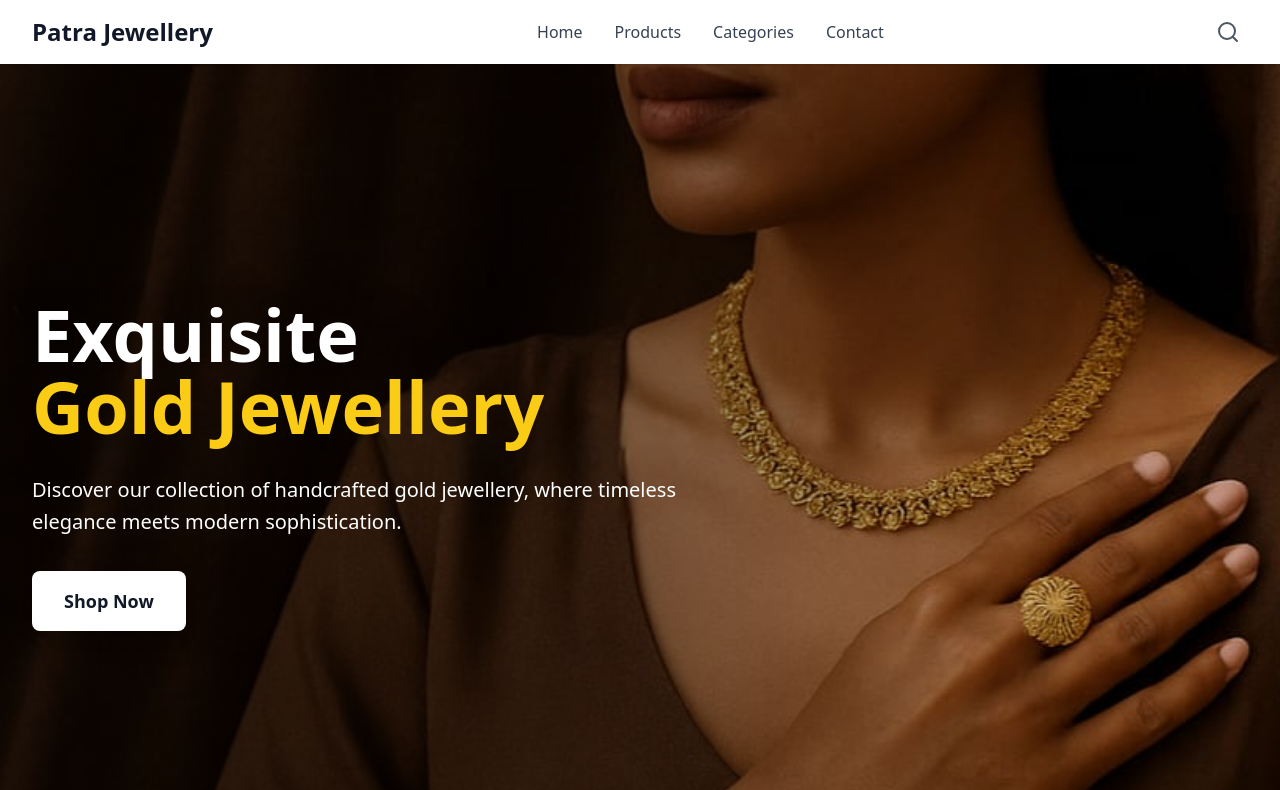
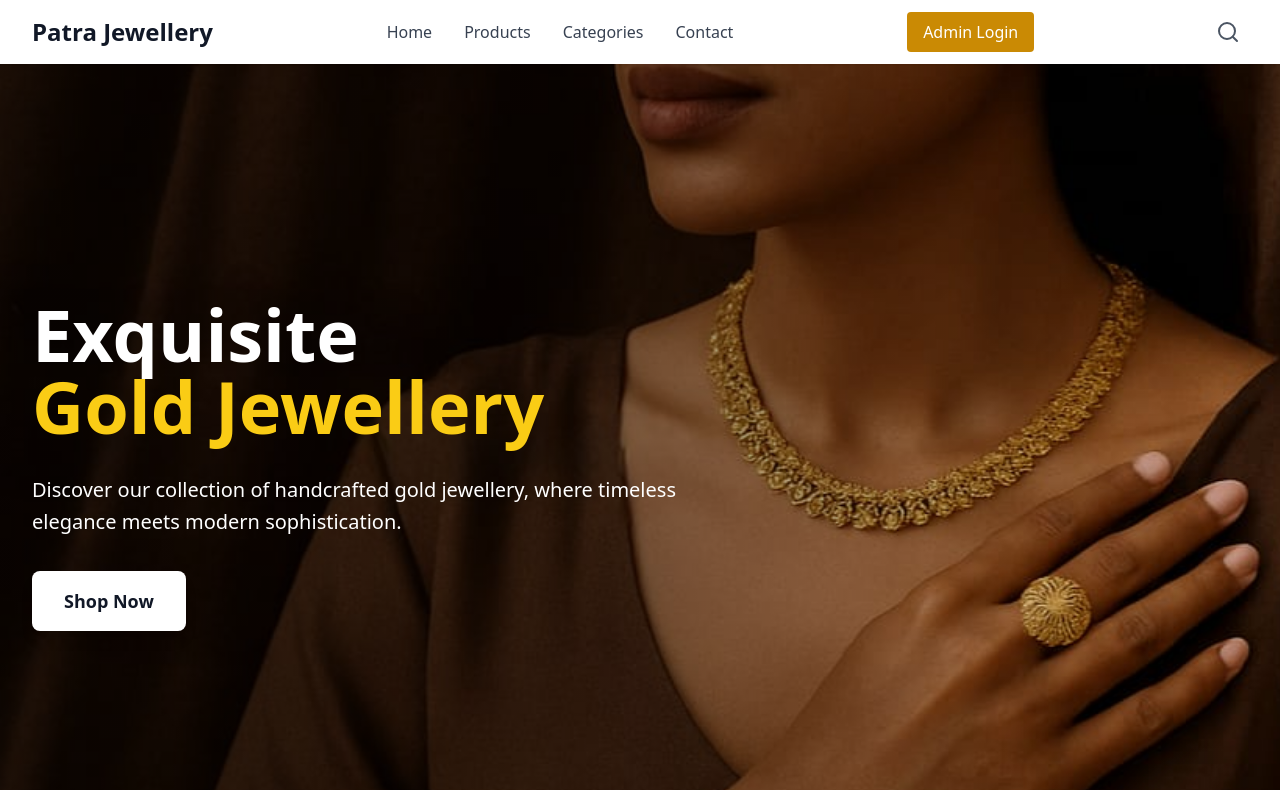
Before and after one commit to sanjsaloni/patra-jewellery-website, a React (Vite) app: page / in a window 1280 px wide. Shown: the top 790 px of the page. Built offline with nearby package versions, Linux system fonts and the light colour scheme; no server answers; the database is empty.

Commit message:
Admin login button updated

```diff
--- a/src/components/Layout/Header.tsx
+++ b/src/components/Layout/Header.tsx
@@ -1,6 +1,7 @@
 import React from 'react';
 import { Search, ShoppingBag } from 'lucide-react';
 import SearchModal from '../Search/SearchModal';
+import { Link } from 'react-router-dom';
 
 interface HeaderProps {
   activeCategory: string;
@@ -54,7 +55,10 @@ const Header: React.FC<HeaderProps> = ({
             <a href="#categories" className="text-gray-700 hover:text-gray-900 font-medium transition-colors">Categories</a>
             <a href="#contact" className="text-gray-700 hover:text-gray-900 font-medium transition-colors">Contact</a>
           </nav>
-
+          <Link to="/admin/login"
+          className="px-4 py-2 bg-yellow-600 text-white rounded hover:bg-yellow-700 transition">
+          Admin Login
+        </Link>
               <button
                 onClick={() => setIsSearchOpen(true)}
                 className="p-2 text-gray-600 hover:text-gray-900 hover:bg-gray-100 rounded-lg transition-all duration-200"
```
